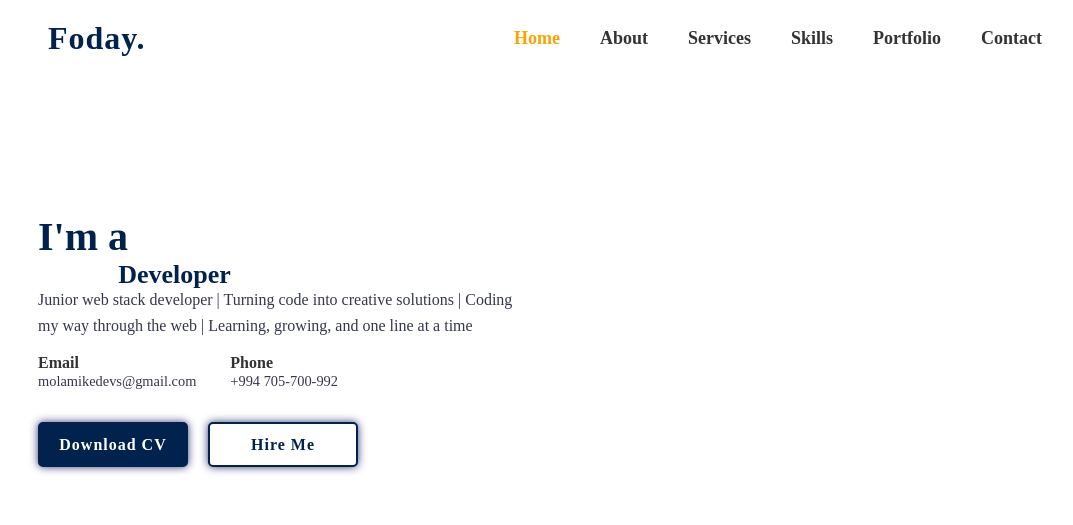
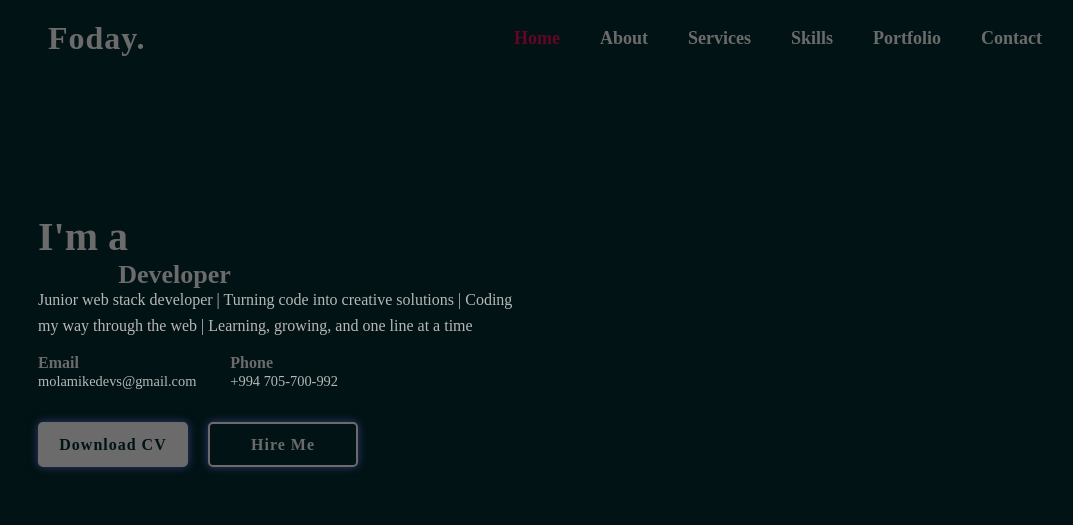
Before and after one commit to molamikedevs/portfolio, a plain HTML site: page index.html in a window 1280 px wide. Shown: the top 525 px of the page, without its empty margins (90-1163 px from the left). Drawn offline with nearby package versions, Linux system fonts and the light colour scheme.

Commit message:
new update

```diff
--- a/style.css
+++ b/style.css
@@ -14,11 +14,11 @@
 
 /* custom variables */
 :root {
-    --text-color: #333;
-    --cta-color: #35374B;
-    --hover-color: #00224D;
-    --bg-color: #fff;
-    --secondary-bg-color: #ddd;
+    --text-color: #6b6b6b;
+    --cta-color: #b7b7b7;
+    --hover-color: #6b6b6b;
+    --bg-color: #021315;
+    --secondary-bg-color: #610627;
     --bg-font: 2.5rem;
     --normal-font: 2rem;
     --h2-font: 3rem;
@@ -80,11 +80,12 @@ span {
 }
 
 .logo span a {
-    color: var(--hover-color)
+    color:var(--hover-color);
+    font-size: 32px;
 }
 
 .logo span {
-    color: var(--hover-color);
+    color:var(--hover-color);
     font-size: 32px;
     cursor: pointer;
 }
@@ -102,12 +103,12 @@ span {
 }
 
 .navbar a:hover {
-    color: #FAA300;
+    color: #610627;
 
 }
 
 .navbar a.active {
-    color: #FAA300
+    color: #610627;
 }
 
 #menu-icon {
```
